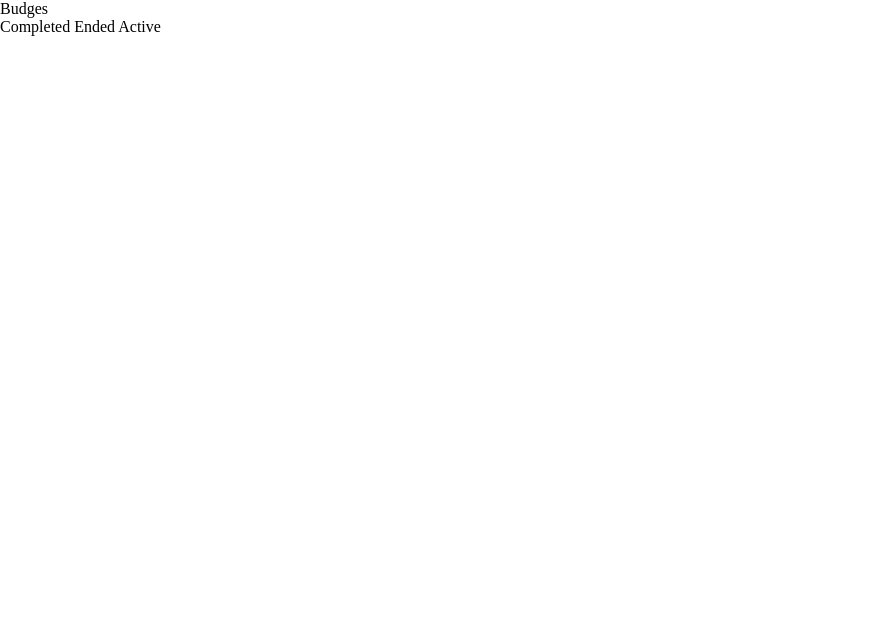
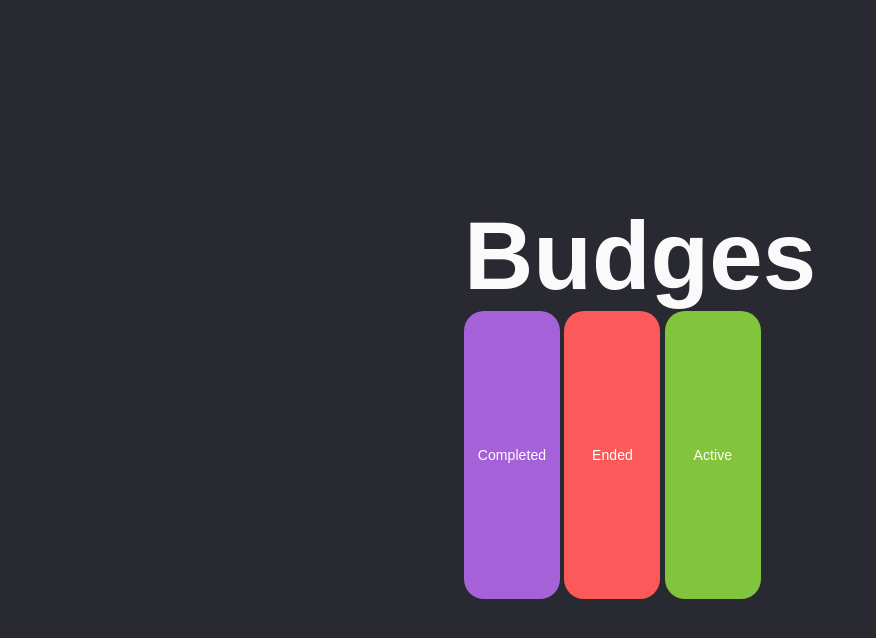
Before and after one commit to tamila-yefimenko/sass-fund, a plain HTML site: page index.html in a window 1280 px wide. Shown: the whole page, without its empty margins (0-876 px from the left). Drawn offline with Linux system fonts and the light colour scheme.

Commit message:
Deploying to gh-pages from @ tamila-yefimenko/sass-fund@6557f7e086b17faae77dde1adacbf3e2d8d82710 🚀

```diff
--- a/assets/index.css
+++ b/assets/index.css
@@ -131,3 +131,59 @@ meter {
      -moz-box-sizing: border-box;
           box-sizing: border-box;
 }
+
+.page {
+  display: -webkit-box;
+  display: -webkit-flex;
+  display: -moz-box;
+  display: flex;
+  -webkit-box-orient: vertical;
+  -webkit-box-direction: normal;
+  -webkit-flex-direction: column;
+     -moz-box-orient: vertical;
+     -moz-box-direction: normal;
+          flex-direction: column;
+  -webkit-box-pack: center;
+  -webkit-justify-content: center;
+     -moz-box-pack: center;
+          justify-content: center;
+  -webkit-box-align: center;
+  -webkit-align-items: center;
+     -moz-box-align: center;
+          align-items: center;
+  gap: 50px;
+  min-height: 100vh;
+  font-family: sans-serif;
+  background-color: #292932;
+}
+
+.page-title {
+  font-size: 96px;
+  font-weight: 600;
+  color: #fafafb;
+}
+
+.badge {
+  display: inline-block;
+  min-width: 96px;
+  padding: 4px 8px;
+  font-size: 14px;
+  font-weight: 500;
+  line-height: 20;
+  letter-spacing: 0.07px;
+  text-align: center;
+  color: #fff;
+  border-radius: 20px;
+}
+
+.badge-completed {
+  background-color: #a461d8;
+}
+
+.badge-ended {
+  background-color: #fc5a5a;
+}
+
+.badge-active {
+  background-color: #82c43c;
+}
```
